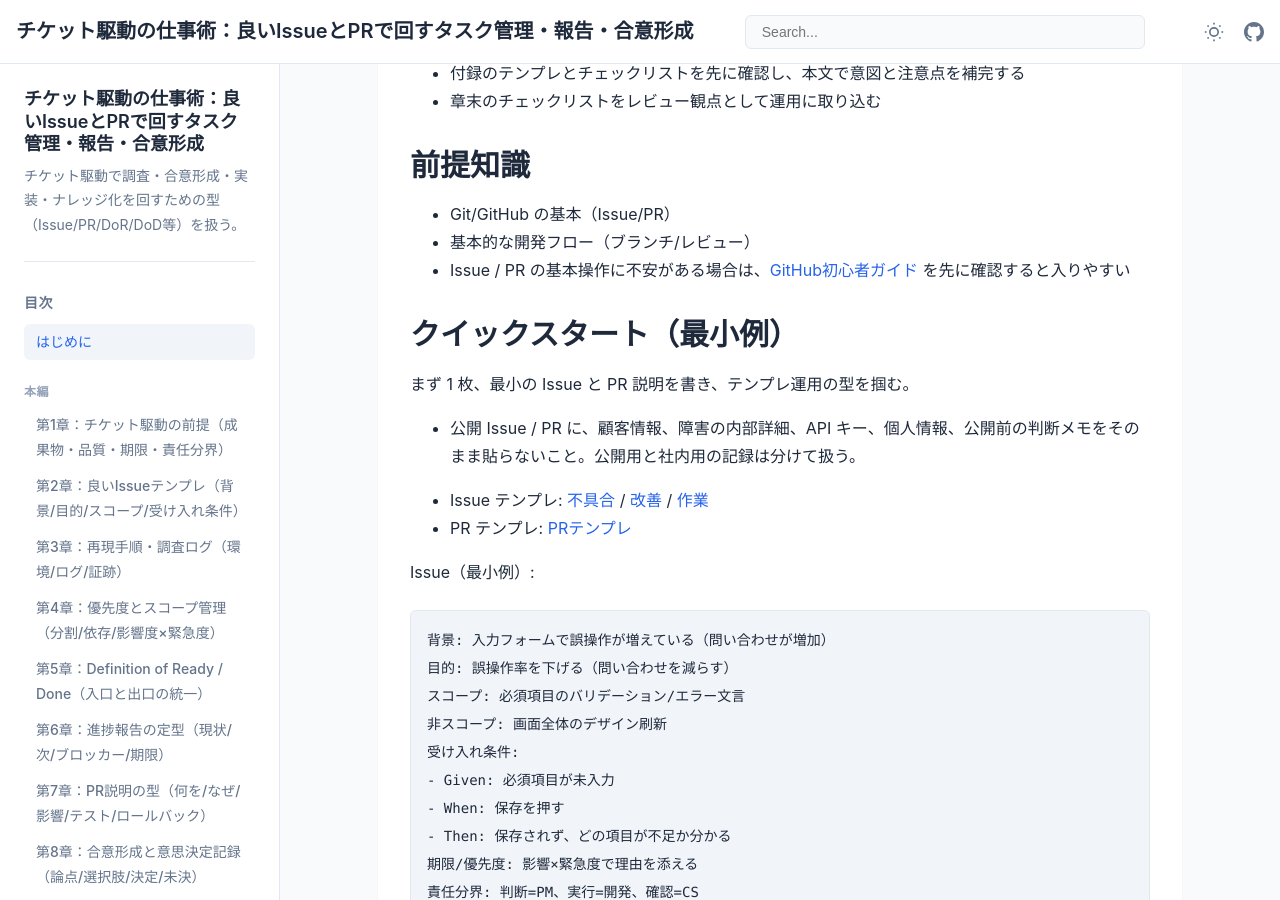
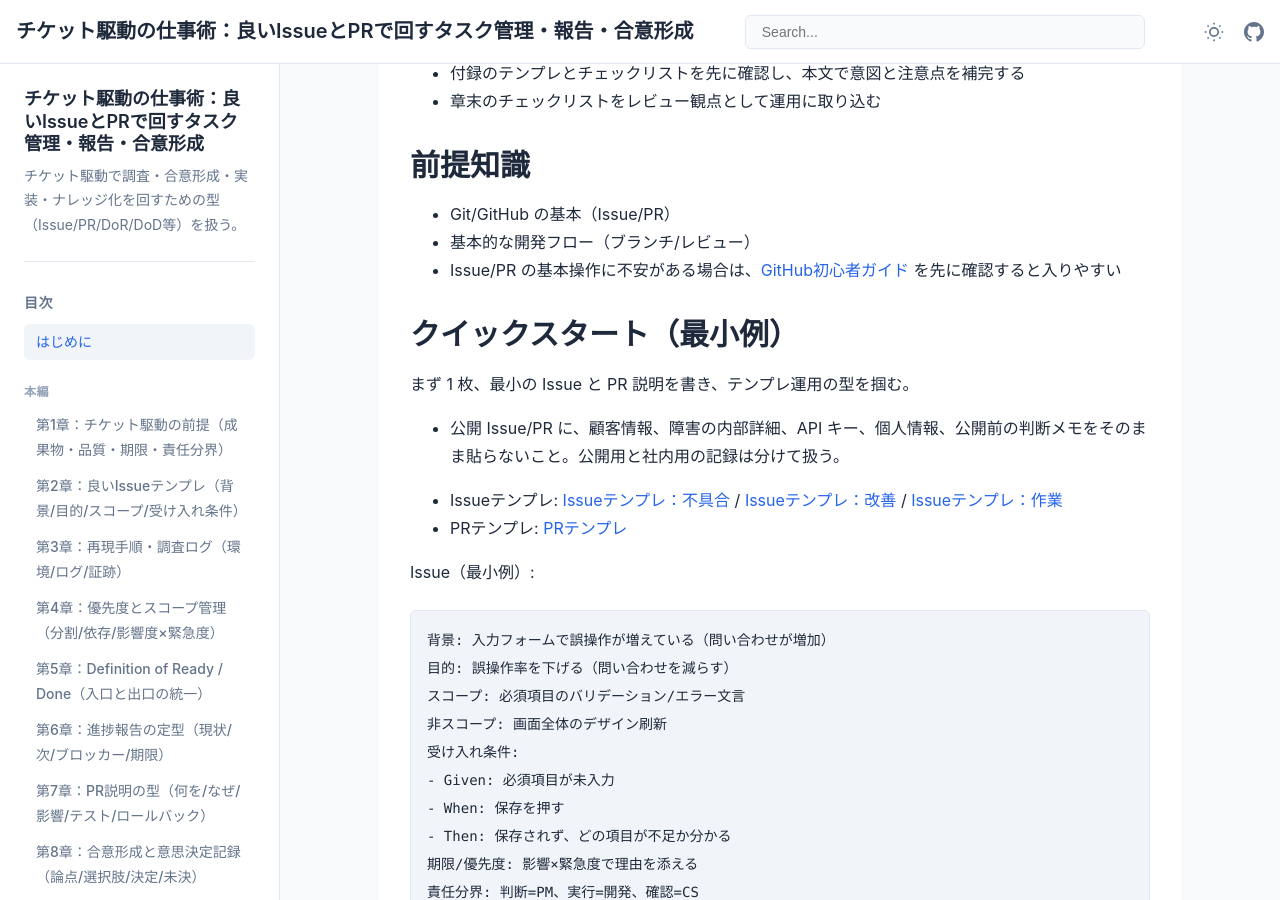
Before and after one commit to itdojp/issue-driven-work-book, a Jekyll site: the page built from docs/index.md, in a window 1280 px wide and 900 px high, scrolled down 1223 px. Built offline with Jekyll 4.4.1, drawn with Linux system fonts in a browser that asks for light colours; some of the changed text lies outside the part shown.

Commit message:
Address Copilot review feedback on index labels

```diff
--- a/docs/index.md
+++ b/docs/index.md
@@ -11,10 +11,10 @@ order: 0
 
 ## まず確認する導線
 
-- [Issue テンプレ（不具合）](appendices/templates/issue-bug/)
-- [Issue テンプレ（改善）](appendices/templates/issue-improvement/)
-- [Issue テンプレ（作業）](appendices/templates/issue-task/)
-- [PR テンプレ](appendices/templates/pr/)
+- [Issueテンプレ：不具合](appendices/templates/issue-bug/)
+- [Issueテンプレ：改善](appendices/templates/issue-improvement/)
+- [Issueテンプレ：作業](appendices/templates/issue-task/)
+- [PRテンプレ](appendices/templates/pr/)
 - [トリアージ判断表（影響度×緊急度）](appendices/templates/triage-matrix/)
 - [DoR/DoD テンプレ](appendices/templates/dor-dod/)
 - [テンプレ集](appendices/templates/)
@@ -49,16 +49,16 @@ order: 0
 
 - Git/GitHub の基本（Issue/PR）
 - 基本的な開発フロー（ブランチ/レビュー）
-- Issue / PR の基本操作に不安がある場合は、[GitHub初心者ガイド](https://itdojp.github.io/github-guide-for-beginners-book/) を先に確認すると入りやすい
+- Issue/PR の基本操作に不安がある場合は、[GitHub初心者ガイド](https://itdojp.github.io/github-guide-for-beginners-book/) を先に確認すると入りやすい
 
 ## クイックスタート（最小例）
 
 まず 1 枚、最小の Issue と PR 説明を書き、テンプレ運用の型を掴む。
 
-- 公開 Issue / PR に、顧客情報、障害の内部詳細、API キー、個人情報、公開前の判断メモをそのまま貼らないこと。公開用と社内用の記録は分けて扱う。
+- 公開 Issue/PR に、顧客情報、障害の内部詳細、API キー、個人情報、公開前の判断メモをそのまま貼らないこと。公開用と社内用の記録は分けて扱う。
 
-- Issue テンプレ: [不具合](appendices/templates/issue-bug/) / [改善](appendices/templates/issue-improvement/) / [作業](appendices/templates/issue-task/)
-- PR テンプレ: [PRテンプレ](appendices/templates/pr/)
+- Issueテンプレ: [Issueテンプレ：不具合](appendices/templates/issue-bug/) / [Issueテンプレ：改善](appendices/templates/issue-improvement/) / [Issueテンプレ：作業](appendices/templates/issue-task/)
+- PRテンプレ: [PRテンプレ](appendices/templates/pr/)
 
 Issue（最小例）:
 
```
Also changed, not shown: other parts of docs/index.md (+2 -2 lines).
